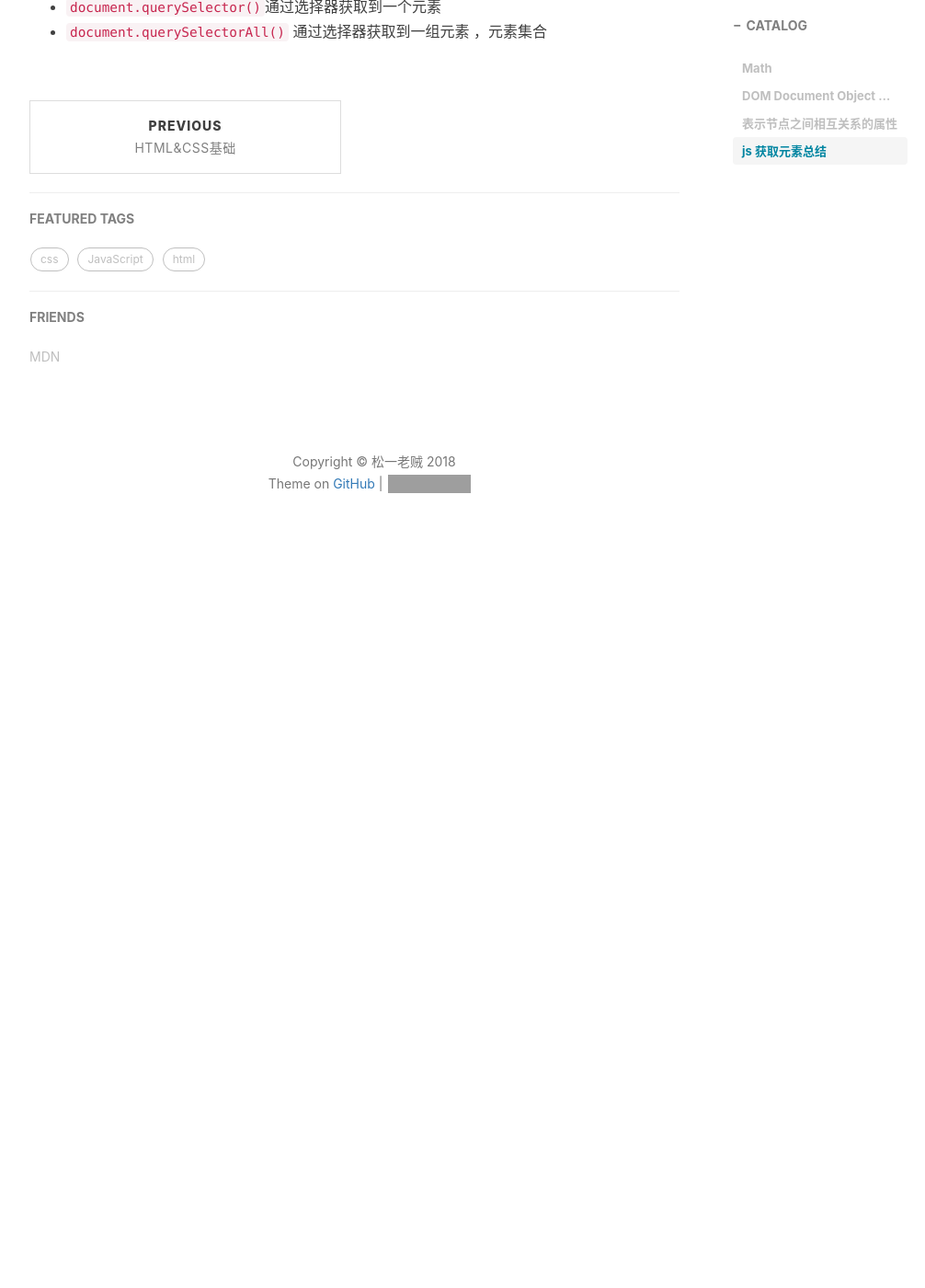
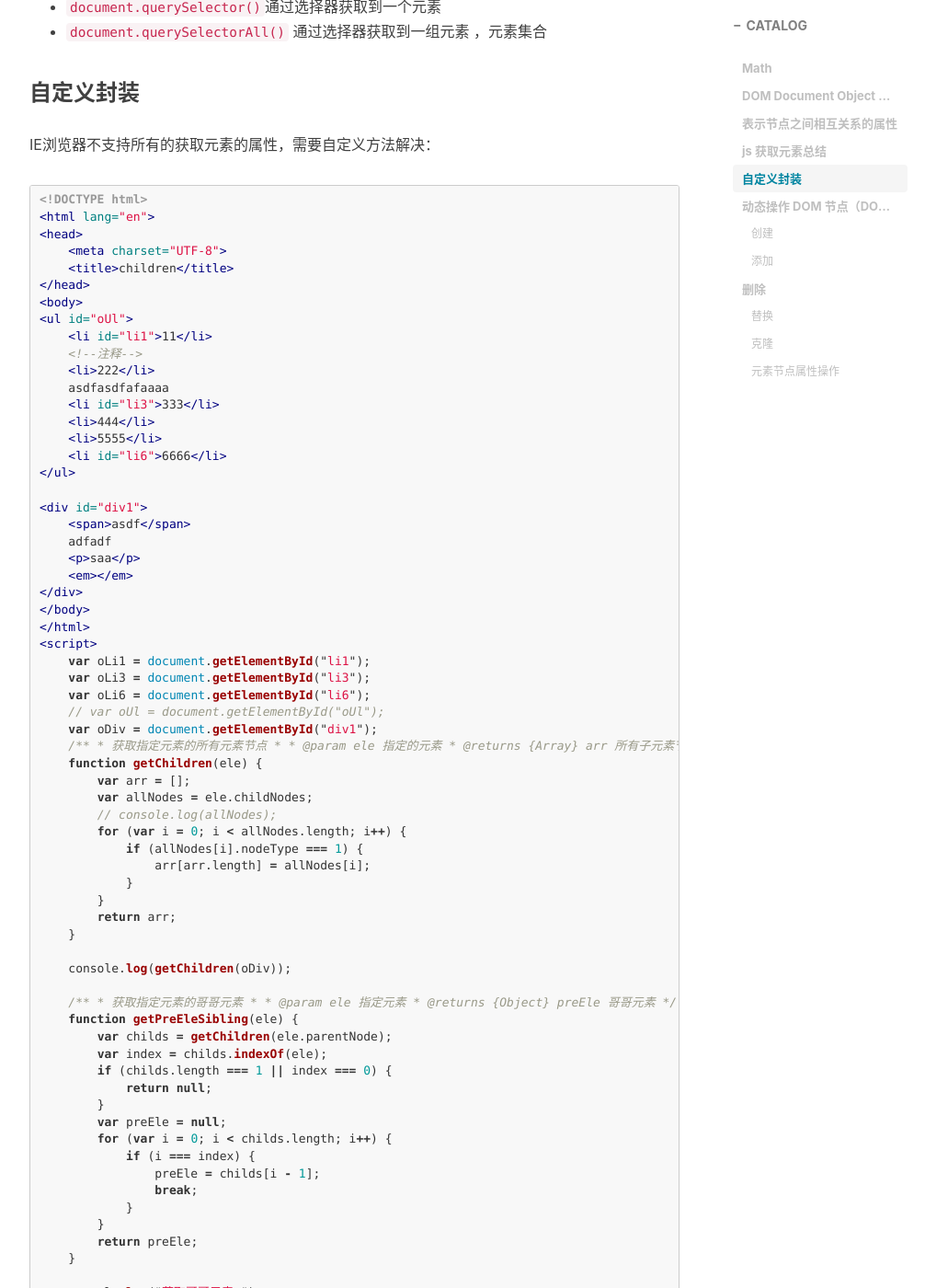
Before and after one commit to sunwgit/sunwgit.github.io, a Jekyll site: the page built from _posts/2018-01-10-js笔记第四天.md, in a window 1280 px wide and 1400 px high, scrolled down 2492 px. Shown: the whole window at 92% size, without its empty margins (233-1239 px from the left). Built offline with Jekyll 4.4.1, drawn with Linux system fonts in a browser that asks for light colours; nearby versions of some CDN libraries; our own code applies the rules of GitHub Pages for plain Markdown files; comment, search, counter and statistics services are not loaded; before the commit the page ends 3122 px from its top, so only the background shows below that; some of the changed text lies outside the part shown; grey boxes are pictures that could not be loaded.

Commit message:
dom操作

````diff
--- a/_posts/2018-01-10-js笔记第四天.md
+++ b/_posts/2018-01-10-js笔记第四天.md
@@ -88,3 +88,224 @@
 -   选择器 在移动端页面用的
 -   `document.querySelector()`通过选择器获取到一个元素
 -   `document.querySelectorAll()` 通过选择器获取到一组元素 ，元素集合
+
+### 自定义封装
+
+IE浏览器不支持所有的获取元素的属性，需要自定义方法解决：
+
+```html
+<!DOCTYPE html>
+<html lang="en">
+<head>
+    <meta charset="UTF-8">
+    <title>children</title>
+</head>
+<body>
+<ul id="oUl">
+    <li id="li1">11</li>
+    <!--注释-->
+    <li>222</li>
+    asdfasdfafaaaa
+    <li id="li3">333</li>
+    <li>444</li>
+    <li>5555</li>
+    <li id="li6">6666</li>
+</ul>
+
+<div id="div1">
+    <span>asdf</span>
+    adfadf
+    <p>saa</p>
+    <em></em>
+</div>
+</body>
+</html>
+<script>
+    var oLi1 = document.getElementById("li1");
+    var oLi3 = document.getElementById("li3");
+    var oLi6 = document.getElementById("li6");
+    // var oUl = document.getElementById("oUl");
+    var oDiv = document.getElementById("div1");
+    /**
+     * 获取指定元素的所有元素节点
+     *
+     * @param ele 指定的元素
+     * @returns {Array}  arr 所有子元素节点
+     */
+    function getChildren(ele) {
+        var arr = [];
+        var allNodes = ele.childNodes;
+        // console.log(allNodes);
+        for (var i = 0; i < allNodes.length; i++) {
+            if (allNodes[i].nodeType === 1) {
+                arr[arr.length] = allNodes[i];
+            }
+        }
+        return arr;
+    }
+
+    console.log(getChildren(oDiv));
+
+    /**
+     * 获取指定元素的哥哥元素
+     *
+     * @param ele 指定元素
+     * @returns {Object} preEle 哥哥元素
+     */
+    function getPreEleSibling(ele) {
+        var childs = getChildren(ele.parentNode);
+        var index = childs.indexOf(ele);
+        if (childs.length === 1 || index === 0) {
+            return null;
+        }
+        var preEle = null;
+        for (var i = 0; i < childs.length; i++) {
+            if (i === index) {
+                preEle = childs[i - 1];
+                break;
+            }
+        }
+        return preEle;
+    }
+
+    console.log("获取哥哥元素:");
+    console.log(getPreEleSibling(oLi3));
+
+    /**
+     * 获取指定元素的弟弟元素
+     *
+     * @param ele 指定元素
+     * @returns {Object} nextEleSibling 弟弟元素
+     */
+    function getNextEleSibling(ele) {
+        var childs = getChildren(ele.parentNode);
+        if (childs.length === 1 || childs.indexOf(ele) === childs.length - 1) {
+            return null;
+        }
+        var nextEleSibling = null;
+        for (var i = 0; i < childs.length; i++) {
+            if (i === childs.indexOf(ele)) {
+                nextEleSibling = childs[i + 1];
+                break;
+            }
+        }
+        return nextEleSibling;
+    }
+
+    console.log("弟弟元素：");
+
+    console.log(getNextEleSibling(oLi3));
+
+    /**
+     * 获取指定元素的所有的哥哥元素
+     *
+     * @param ele 指定元素
+     * @returns {Array} eleSiblings 所有哥哥元素的集合
+     */
+    function getEleSiblings(ele) {
+        var childs = getChildren(ele.parentNode);
+        if (childs.length === 1) {
+            return null;
+        }
+        var index = childs.indexOf(ele);
+        if (index > 0) {
+            var eleSiblings = [];
+            for (var i = 0; i < childs.length; i++) {
+                if (i < index) {
+                    eleSiblings[eleSiblings.length] = childs[i];
+                }
+            }
+        }
+        return eleSiblings;
+    }
+
+    console.log("获取所有哥哥元素：");
+    console.log(getEleSiblings(oLi3));
+
+    /**
+     * 获取指定元素的所有的弟弟元素
+     *
+     * @param ele
+     * @returns {Array} nextEleSiblings 所有弟弟元素的集合
+     */
+    function getNextEleSiblings(ele) {
+        var childs = getChildren(ele.parentNode);
+        if (childs.length === 1) {
+            return null;
+        }
+        var index = childs.indexOf(ele);
+        if (index < childs.length - 1) {
+            var nextEleSiblings = [];
+            for (var i = 0; i < childs.length; i++) {
+                if (i > index) {
+                    nextEleSiblings[nextEleSiblings.length] = childs[i];
+                }
+            }
+        }
+        return nextEleSiblings;
+    }
+
+    console.log("获取所有弟弟元素：");
+    console.log(getNextEleSiblings(oLi1));
+
+</script>
+```
+
+### 动态操作 DOM 节点（DOM 元素节点）
+
+#### 创建
+
+创建元素
+
+```js
+var oDiv = document.createElement("div");
+```
+
+创建文本节点
+
+```js
+var oText = document.createTextNode("Hello");
+```
+
+#### 添加
+
+```js
+var oBody = document.body; // 获得body标签
+var oHtml = document.docuemntElement;  //获得html标签
+oBody.appendChild(oDiv);
+oDiv.appendChild(oText);// 一般不这么用  有innerText
+```
+
+###  删除
+
+```js
+document.removeChild(ele);
+```
+
+#### 替换
+
+语义：**先删除，后添加**
+
+```js
+document.replaceChild(newEle,oldEle);
+```
+
+#### 克隆
+
+```js
+ele.cloneNode();
+ele.cloneNode(true);
+```
+
+>   默认不传参，参数值默认 false,表示浅克隆:只克隆当前元素 ele 及其属性
+>
+>   传入参数 true,深克隆:克隆 ele 及其后代所有节点，包含非元素节点以及元素节点及其属性
+
+#### 元素节点属性操作
+
+```js
+ele.setAttribute(attrName,attrValue);
+ele.getAttribute(attrName);
+```
+
+>   `ele.setAttribute("class","classValue"); ` IE7及以下浏览器不支持
````
Also changed, not shown: _posts/2018-01-03-js笔记第一天.md (+1 -1 lines).
